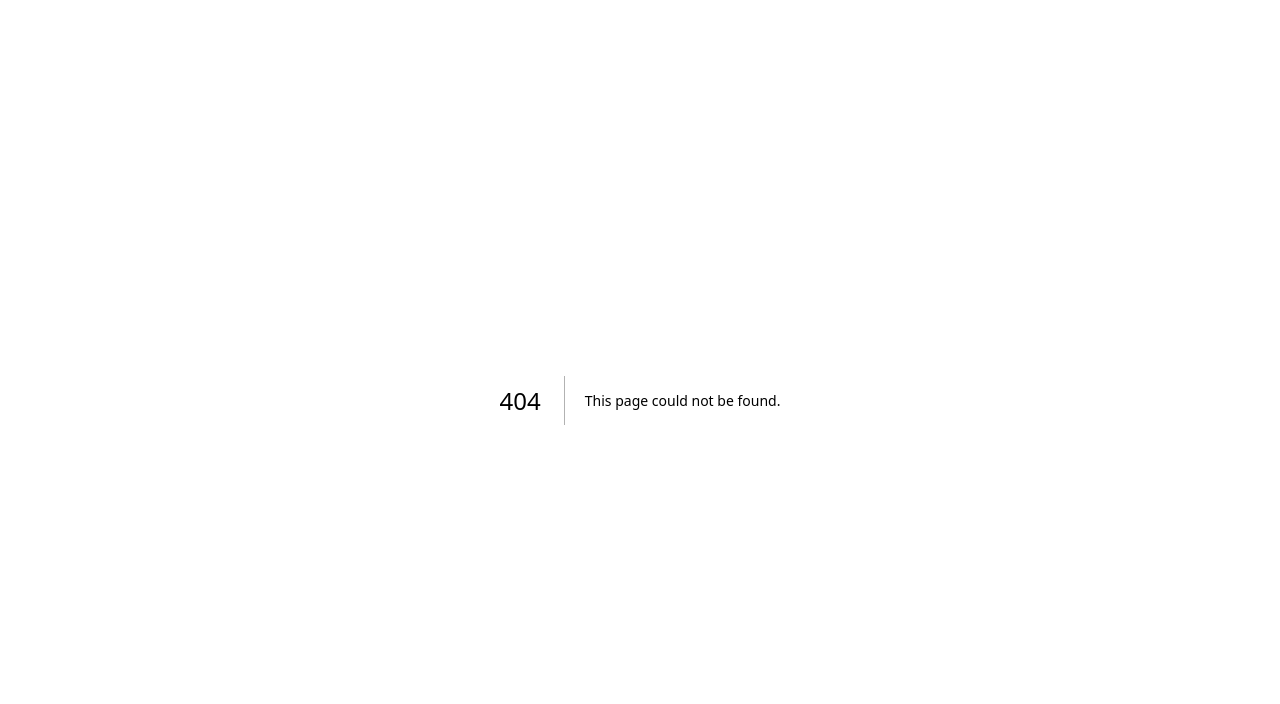
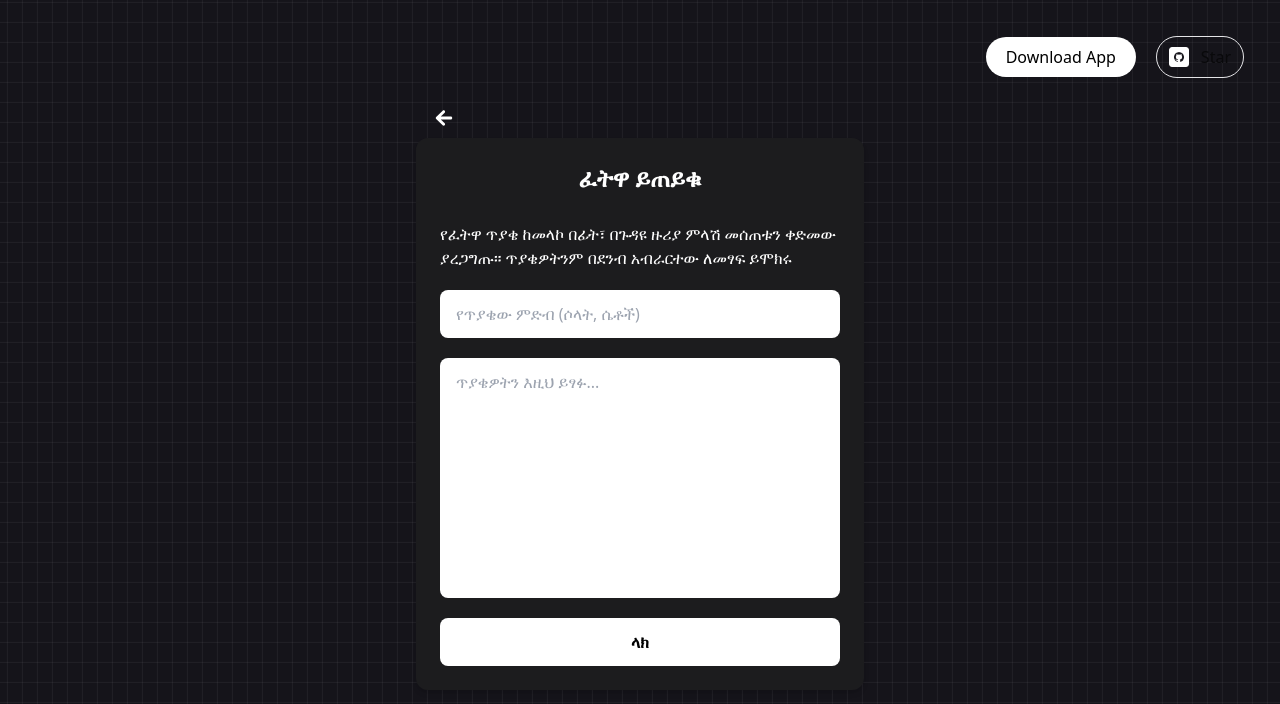
Before and after one commit to abduseK/Ye-Elm-Kazna-Web, a Next.js app: page /request in a window 1280 px wide. Before the commit this address had no page. Shown: the top 704 px of the page. Built offline with nearby package versions, Linux system fonts and the light colour scheme.

Commit message:
feat: fatwa request from users added

```diff
--- /dev/null
+++ b/app/request/page.tsx
@@ -0,0 +1,13 @@
+import NavBar from "../sections/nav";
+import RequestPage from "../sections/request_page";
+
+export default function Page() {
+  return (
+    <div className="custom-bg">
+      <div className="scrollable-content">
+        <NavBar />
+        <RequestPage />
+      </div>
+    </div>
+  );
+}
--- /dev/null
+++ b/app/sections/request_page.tsx
@@ -0,0 +1,92 @@
+"use client";
+
+import { useState } from "react";
+import { IoMdArrowRoundBack } from "react-icons/io";
+
+export default function RequestPage() {
+  const [category, setCategory] = useState("");
+  const [question, setQuestion] = useState("");
+  const [loading, setLoading] = useState(false);
+
+  const handleSubmit = (e: React.FormEvent) => {
+    e.preventDefault();
+    // Handle submission logic here
+    setLoading(true);
+    setTimeout(() => {
+      setLoading(false);
+      setCategory("");
+      setQuestion("");
+      alert("ጥያቄዎ ተልኳል፣ እናመሰግናለን!");
+    }, 1500);
+  };
+
+  const handleBackClick = () => {
+    window.history.back();
+  };
+
+  return (
+    <div className="mt-10 flex flex-col items-center justify-center min-h-[70vh] px-4">
+      <form
+        onSubmit={handleSubmit}
+        className="relative w-full max-w-md bg-[#1c1c1e] rounded-xl shadow-md p-6 flex flex-col gap-5"
+      >
+        <button
+          onClick={handleBackClick} // Goes back to the previous page
+          className="absolute -top-8 left-4 text-2xl mb-5 text-white"
+          aria-label="Go back"
+        >
+          <IoMdArrowRoundBack />
+        </button>
+        <h2 className="text-2xl font-bold text-white mb-2 text-center">
+          ፈትዋ ይጠይቁ
+        </h2>
+        <p className="text-white">
+          የፈትዋ ጥያቄ ከመላኮ በፊት፣ በጉዳዩ ዙሪያ ምላሽ መሰጠቱን ቀድመው ያረጋግጡ። ጥያቄዎትንም በደንብ አብራርተው
+          ለመፃፍ ይሞክሩ
+        </p>
+        <input
+          type="text"
+          placeholder="የጥያቄው ምድብ (ሶላት, ሴቶች)"
+          value={category}
+          onChange={(e) => setCategory(e.target.value)}
+          className="px-4 py-3 rounded-lg text-black focus:outline-none focus:ring-2 focus:ring-purple-500"
+          required
+        />
+        <textarea
+          placeholder="ጥያቄዎትን እዚህ ይፃፉ..."
+          value={question}
+          onChange={(e) => setQuestion(e.target.value)}
+          className="px-4 py-3 rounded-lg bg-[rgba(255, 255, 255, 0.05)] text-black min-h-[240px] resize-none focus:outline-none focus:ring-2 focus:ring-purple-500"
+          required
+        />
+        <button
+          type="submit"
+          className="bg-white hover:bg-gray-300 text-black font-semibold py-3 rounded-lg transition-all flex items-center justify-center"
+          disabled={loading}
+        >
+          {loading ? (
+            <span className="loader w-6 h-6 border-4 border-black border-t-black rounded-full animate-spin"></span>
+          ) : (
+            "ላክ"
+          )}
+        </button>
+      </form>
+      {/* Spinner styles */}
+      <style jsx>{`
+        .loader {
+          border: 4px solid #1c1c1e;
+          border-top: 4px solid #a78bfa;
+          border-radius: 50%;
+          width: 1.5rem;
+          height: 1.5rem;
+          animation: spin 0.8s linear infinite;
+        }
+        @keyframes spin {
+          to {
+            transform: rotate(360deg);
+          }
+        }
+      `}</style>
+    </div>
+  );
+}
```
Also changed, not shown: app/sections/body.tsx (+34 -1 lines), app/data/fatwas.json.
